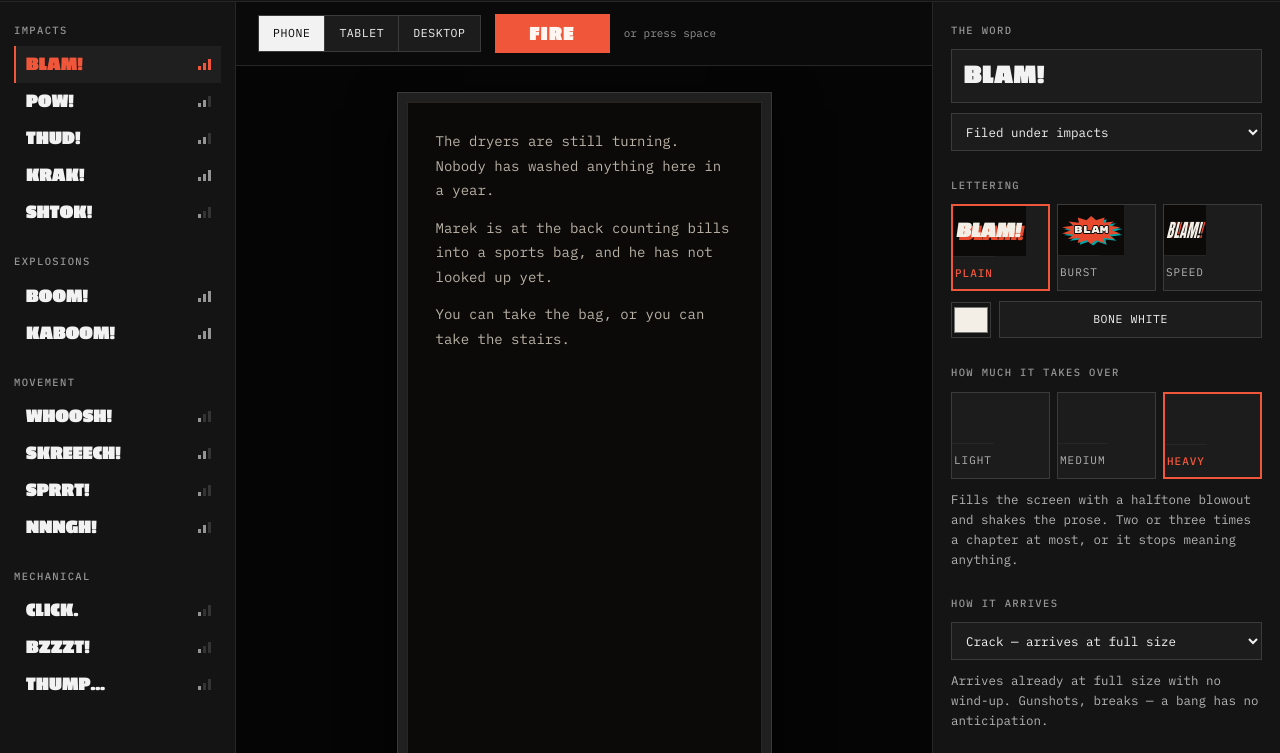
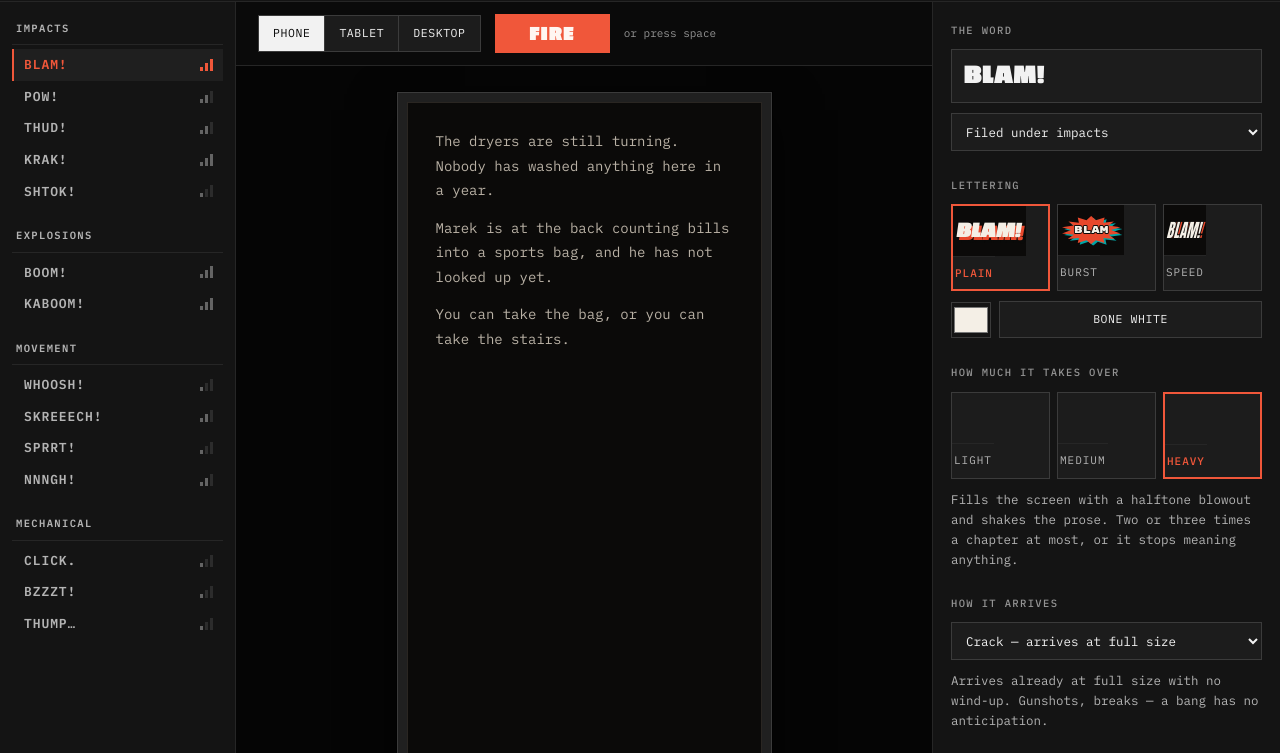
Before and after one commit to Helvetiaai/comic-sfx, a website: page index.html in a window 1280 px wide. Shown: the part 62-815 px from the top of the page. Drawn offline with Linux system fonts and the light colour scheme.

Commit message:
Fix flattened sound index and unreadable list type
- Backfill the group field when loading a catalog saved before groups
  existed. Without it every sound fell into Other and the index lost its
  four sections entirely.
- Set the index in IBM Plex Mono 600 rather than Passion One. A display
  face at 20px turns to mush under Windows subpixel rendering; the comic
  lettering stays where it is large enough to resolve.
- Give group headers a rule and real weight, and hide the masthead
  subtitle below 820px where it only pushed the buttons onto a second row.

```diff
--- a/index.html
+++ b/index.html
@@ -67,10 +67,13 @@ a{color:var(--red)}
 }
 .brand{
   font-family:'Passion One',Impact,sans-serif; font-weight:900;
-  font-size:25px; line-height:1; letter-spacing:.02em; text-transform:uppercase;
+  font-size:29px; line-height:1; letter-spacing:.02em; text-transform:uppercase;
+  flex:0 0 auto;
 }
 .brand-sub{color:var(--ink-soft);font-size:12px;flex:1 1 220px;min-width:0}
-.topbar-actions{display:flex;gap:8px;margin-left:auto}
+.topbar-actions{display:flex;gap:8px;margin-left:auto;flex:0 0 auto}
+/* below this the subtitle only forces the buttons onto a second row */
+@media (max-width:820px){ .brand-sub{display:none} }
 
 /* ═══ controls ═════════════════════════════════════════════════════════════ */
 .btn{
@@ -112,31 +115,39 @@ a{color:var(--red)}
 .rail-right{border-left:1px solid var(--rule)}
 
 /* ═══ sound index ══════════════════════════════════════════════════════════ */
-.index{padding:20px 14px 14px;display:flex;flex-direction:column;gap:22px;flex:1}
-.group{display:flex;flex-direction:column;gap:7px}
+.index{padding:18px 12px 14px;display:flex;flex-direction:column;gap:20px;flex:1}
+.group{display:flex;flex-direction:column}
+/* the only rule lines in the interface, and they do real work: four groups
+   in one scrolling column need a visible boundary */
+.group > .eyebrow{
+  color:var(--ink-soft); font-weight:600;
+  padding:0 4px 7px; margin-bottom:4px; border-bottom:1px solid var(--rule);
+}
 .group-rows{display:flex;flex-direction:column}
 .sound-row{
   display:flex; align-items:center; justify-content:space-between; gap:10px;
   width:100%; text-align:left; border:0; background:none; cursor:pointer;
-  padding:7px 10px; border-left:2px solid transparent; color:var(--ink);
+  padding:8px 10px; border-left:2px solid transparent; color:var(--ink-soft);
+  transition:color .1s,background .1s;
 }
-.sound-row:hover{background:var(--sel)}
-.sound-row[aria-current="true"]{background:var(--sel);border-left-color:var(--red)}
+.sound-row:hover{background:var(--sel);color:var(--ink)}
+.sound-row[aria-current="true"]{background:var(--sel);border-left-color:var(--red);color:var(--red)}
+/* the index is a list to scan, not a showcase — a display face this small
+   turns to mush on Windows, so the lettering lives where it is large */
 .sound-word{
-  font-family:'Passion One',Impact,sans-serif; font-weight:900;
-  font-size:20px; line-height:1.15; letter-spacing:.01em;
+  font-weight:600; font-size:13px; line-height:1.2; letter-spacing:.07em;
+  text-transform:uppercase;
   overflow:hidden; text-overflow:ellipsis; white-space:nowrap;
 }
-.sound-row[aria-current="true"] .sound-word{color:var(--red)}
 /* intensity reads as bar height, so the list scans without labels */
-.lvl{display:inline-flex;align-items:flex-end;gap:2px;height:11px;flex:0 0 auto}
-.lvl i{width:3px;background:var(--ink-faint);display:block}
+.lvl{display:inline-flex;align-items:flex-end;gap:2px;height:12px;flex:0 0 auto}
+.lvl i{width:3px;background:currentColor;display:block;opacity:.5}
 .lvl i:nth-child(1){height:4px}
-.lvl i:nth-child(2){height:7.5px}
-.lvl i:nth-child(3){height:11px}
-.lvl[data-l="LIGHT"] i:nth-child(n+2){opacity:.25}
-.lvl[data-l="MEDIUM"] i:nth-child(n+3){opacity:.25}
-.sound-row[aria-current="true"] .lvl i{background:var(--red)}
+.lvl i:nth-child(2){height:8px}
+.lvl i:nth-child(3){height:12px}
+.lvl[data-l="LIGHT"] i:nth-child(n+2){opacity:.15}
+.lvl[data-l="MEDIUM"] i:nth-child(n+3){opacity:.15}
+.sound-row[aria-current="true"] .lvl i{opacity:1}
 .index-foot{padding:12px 14px 18px;border-top:1px solid var(--rule)}
 .index-foot .btn{width:100%}
 
@@ -533,7 +544,12 @@ function load(){
   try {
     const saved = JSON.parse(localStorage.getItem(STORE) || 'null');
     if (saved && Array.isArray(saved.catalog) && saved.catalog.length){
-      catalog = saved.catalog;
+      // `group` was added after the first release. A catalog saved before that
+      // has none, which dumps every sound into "Other" and flattens the index.
+      // Backfill it from the shipped catalog by word, leaving edits alone.
+      const shipped = new Map(CATALOG.map(r => [r.word, r.group]));
+      catalog = saved.catalog.map(r =>
+        r.group ? r : { ...r, group: shipped.get(r.word) || 'other' });
       selected = Math.min(Math.max(0, saved.selected | 0), catalog.length - 1);
       if (DEVICES[saved.device]) device = saved.device;
       if (typeof saved.prose === 'string' && saved.prose.trim()) $('gameText').innerHTML = saved.prose;
```
